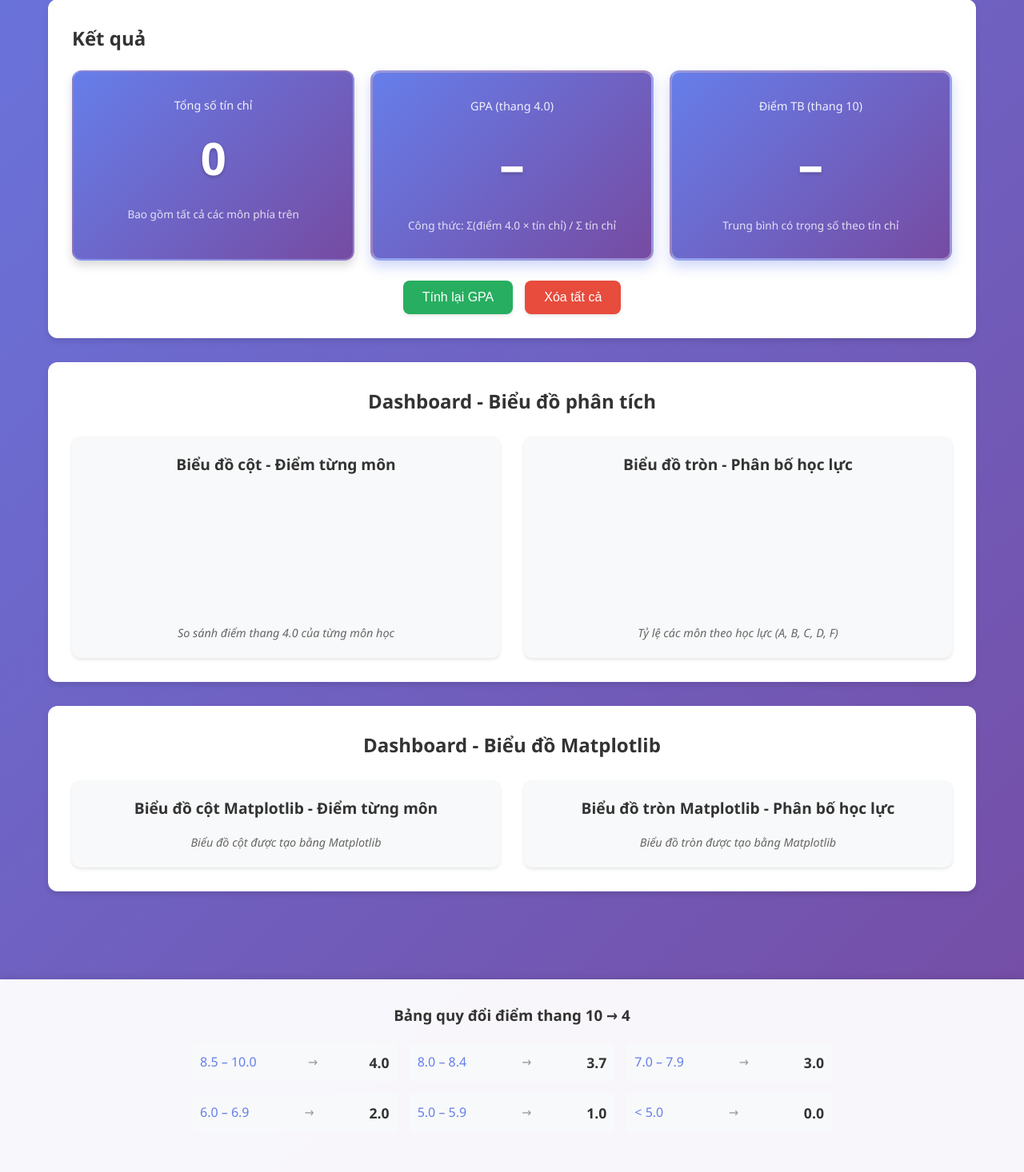
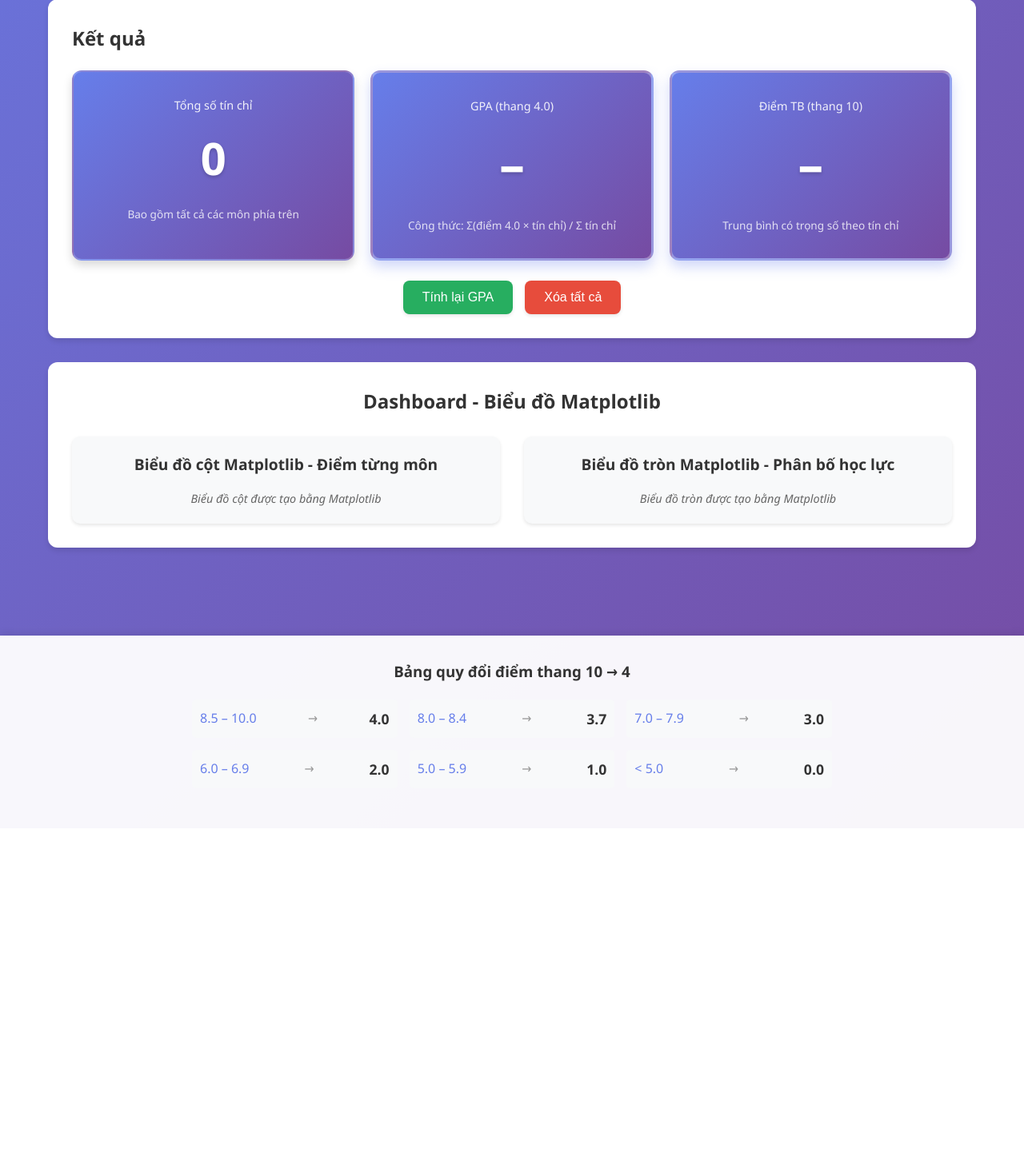
Before and after one commit to hoang22042006/student-score-analytics, a Flask app: page / in a window 1280 px wide. Shown: the part 790-2256 px from the top of the page at 80% size. After the commit the page ends 1760 px from the top, so only its background shows below. Run offline with Flask 3, Linux system fonts and the light colour scheme; data that the repository does not hold is empty; a map, chart or similar area stays blank.

Commit message:
Update: Chá»‰ giá»¯ láº¡i dashboard Matplotlib, xÃ³a dashboard Chart.js Ä‘á»ƒ Ä‘Ã¡p á»©ng yÃªu cáº§u

```diff
--- a/static/js/main.js
+++ b/static/js/main.js
@@ -44,7 +44,7 @@ async function loadFromDatabase() {
 
             renderTable();
             calculateGPA();
-            drawCharts();
+            drawMatplotlibCharts();
         } else {
             console.error('Error loading from database:', response.statusText);
             // Fallback to localStorage nếu không load được từ database
@@ -67,6 +67,7 @@ function loadFromLocalStorage() {
         }
         renderTable();
         calculateGPA();
+        drawMatplotlibCharts();
     }
 }
 
@@ -180,7 +181,7 @@ async function confirmDeleteAll() {
             saveToLocalStorage(); // Xóa localStorage backup
             renderTable();
             calculateGPA();
-            drawCharts();
+            drawMatplotlibCharts();
             closeModal();
         } else {
             const errorData = await response.json();
@@ -343,138 +344,6 @@ document.getElementById('confirmModal').addEventListener('click', function(e) {
     }
 });
 
-// Biến lưu Chart instances
-let barChart = null;
-let pieChart = null;
-
-// Vẽ biểu đồ
-async function drawCharts() {
-    if (subjects.length === 0) {
-        // Xóa biểu đồ nếu không có dữ liệu
-        if (barChart) {
-            barChart.destroy();
-            barChart = null;
-        }
-        if (pieChart) {
-            pieChart.destroy();
-            pieChart = null;
-        }
-        return;
-    }
-
-    try {
-        const response = await fetch('/api/charts', {
-            method: 'POST',
-            headers: {
-                'Content-Type': 'application/json',
-            },
-            body: JSON.stringify({ subjects: subjects })
-        });
-
-        const data = await response.json();
-
-        // Vẽ Bar Chart
-        const barCtx = document.getElementById('barChart').getContext('2d');
-        if (barChart) {
-            barChart.destroy();
-        }
-        barChart = new Chart(barCtx, {
-            type: 'bar',
-            data: {
-                labels: data.barChart.labels,
-                datasets: [{
-                    label: 'Điểm thang 4.0',
-                    data: data.barChart.data,
-                    backgroundColor: 'rgba(102, 126, 234, 0.7)',
-                    borderColor: 'rgba(102, 126, 234, 1)',
-                    borderWidth: 2,
-                    borderRadius: 5
-                }]
-            },
-            options: {
-                responsive: true,
-                maintainAspectRatio: true,
-                plugins: {
-                    legend: {
-                        display: true,
-                        position: 'top'
-                    },
-                    tooltip: {
-                        callbacks: {
-                            label: function(context) {
-                                return 'Điểm: ' + context.parsed.y.toFixed(2);
-                            }
-                        }
-                    }
-                },
-                scales: {
-                    y: {
-                        beginAtZero: true,
-                        max: 4.0,
-                        ticks: {
-                            stepSize: 0.5
-                        },
-                        title: {
-                            display: true,
-                            text: 'Điểm thang 4.0'
-                        }
-                    },
-                    x: {
-                        title: {
-                            display: true,
-                            text: 'Môn học'
-                        }
-                    }
-                }
-            }
-        });
-
-        // Vẽ Pie Chart
-        const pieCtx = document.getElementById('pieChart').getContext('2d');
-        if (pieChart) {
-            pieChart.destroy();
-        }
-        pieChart = new Chart(pieCtx, {
-            type: 'pie',
-            data: {
-                labels: data.pieChart.labels,
-                datasets: [{
-                    data: data.pieChart.data,
-                    backgroundColor: data.pieChart.colors,
-                    borderColor: '#fff',
-                    borderWidth: 2
-                }]
-            },
-            options: {
-                responsive: true,
-                maintainAspectRatio: true,
-                plugins: {
-                    legend: {
-                        display: true,
-                        position: 'right'
-                    },
-                    tooltip: {
-                        callbacks: {
-                            label: function(context) {
-                                const label = context.label || '';
-                                const value = context.parsed || 0;
-                                const total = context.dataset.data.reduce((a, b) => a + b, 0);
-                                const percentage = ((value / total) * 100).toFixed(1);
-                                return label + ': ' + value + ' môn (' + percentage + '%)';
-                            }
-                        }
-                    }
-                }
-            }
-        });
-    } catch (error) {
-        console.error('Error drawing charts:', error);
-    }
-
-    // Vẽ biểu đồ Matplotlib
-    drawMatplotlibCharts();
-}
-
 // Vẽ biểu đồ Matplotlib
 async function drawMatplotlibCharts() {
     if (subjects.length === 0) {
--- a/templates/index.html
+++ b/templates/index.html
@@ -5,7 +5,6 @@
     <meta name="viewport" content="width=device-width, initial-scale=1.0">
     <title>Tính điểm GPA - Đồ án Python</title>
     <link rel="stylesheet" href="{{ url_for('static', filename='css/style.css') }}">
-    <script src="https://cdn.jsdelivr.net/npm/chart.js@4.4.0/dist/chart.umd.min.js"></script>
 </head>
 <body>
     <!-- Header -->
@@ -107,23 +106,6 @@
                 </div>
             </section>
 
-            <!-- Dashboard với biểu đồ -->
-            <section class="dashboard-section">
-                <h2>Dashboard - Biểu đồ phân tích</h2>
-                <div class="charts-grid">
-                    <div class="chart-container">
-                        <h3>Biểu đồ cột - Điểm từng môn</h3>
-                        <canvas id="barChart"></canvas>
-                        <p class="chart-description">So sánh điểm thang 4.0 của từng môn học</p>
-                    </div>
-                    <div class="chart-container">
-                        <h3>Biểu đồ tròn - Phân bố học lực</h3>
-                        <canvas id="pieChart"></canvas>
-                        <p class="chart-description">Tỷ lệ các môn theo học lực (A, B, C, D, F)</p>
-                    </div>
-                </div>
-            </section>
-
             <!-- Dashboard với biểu đồ Matplotlib -->
             <section class="dashboard-section">
                 <h2>Dashboard - Biểu đồ Matplotlib</h2>
```
